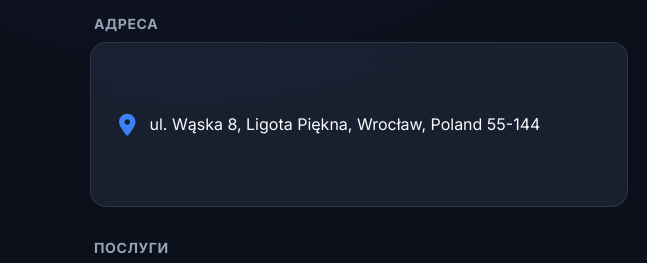
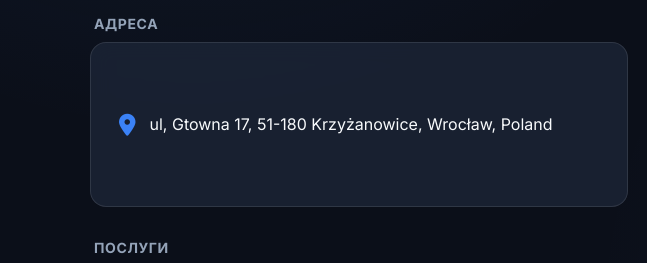
Before and after one commit to VladyslavVasylenko/BigAutoService, a plain HTML site: page index.html in a window 1280 px wide. Shown: the part 473-736 px from the top of the page, 0-647 px from the left. Drawn offline with Linux system fonts and the light colour scheme.

Commit message:
Update address in index.html

```diff
--- a/index.html
+++ b/index.html
@@ -72,7 +72,7 @@
                     <h2 class="section-title" data-translate="addressTitle">Адреса</h2>
                     <a href="https://maps.app.goo.gl/Ub26HhrePcHnyiev6" target="_blank" class="card address-card">
                         <i class="fa-solid fa-location-dot"></i>
-                        <div class="address-text">ul. Wąska 8, Ligota Piękna, Wrocław, Poland 55-144</div>
+                        <div class="address-text"> ul, Gtowna 17, 51-180 Krzyżanowice, Wrocław, Poland </div>
                     </a>
                 </section>
 
```
